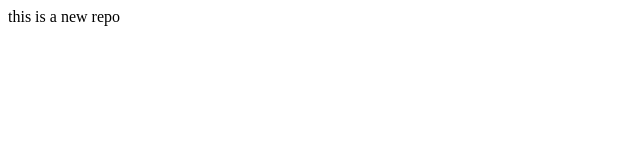
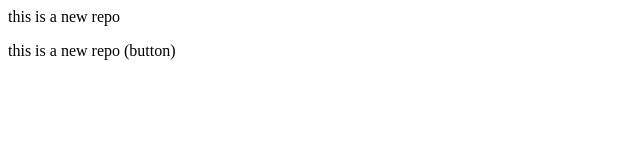
Before and after one commit to Omprakashyadav927/localrepo, a plain HTML site: page index.html in a window 1280 px wide. Shown: the whole page, without its empty margins (0-640 px from the left). Drawn offline with Linux system fonts and the light colour scheme.

```diff
--- a/index.html
+++ b/index.html
@@ -1 +1,2 @@
 <p>this is a new repo </p>
+<p>this is a new repo (button) </p>
```
